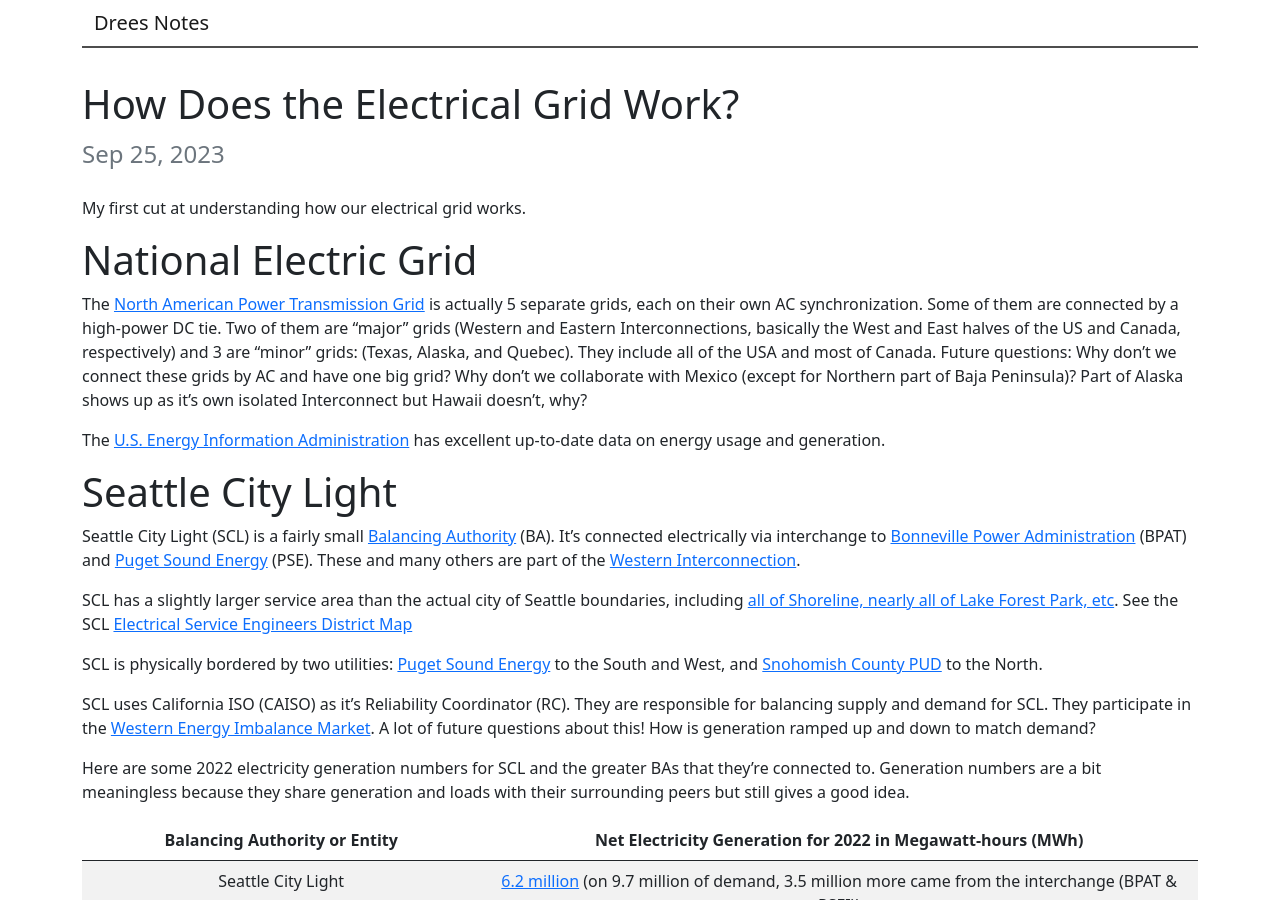
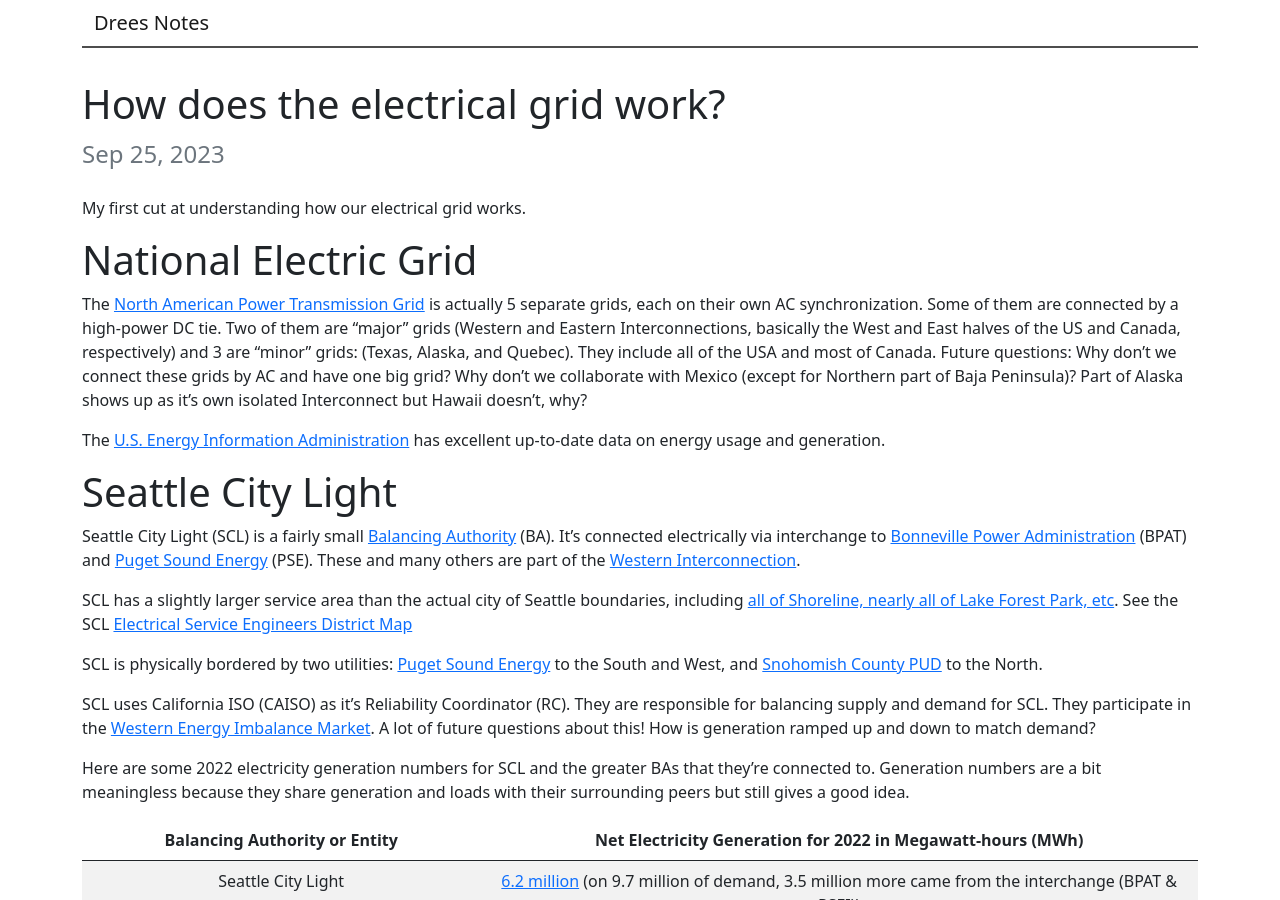
Before and after one commit to matthewdrees/matthewdrees.github.io, a Jekyll site: the page built from _posts/2023-09-25-how-does-the-electrical-grid-work.md, in a window 1280 px wide and 900 px high. Built offline with Jekyll 4.4.1, drawn with Linux system fonts in a browser that asks for light colours.

Commit message:
Less shouting in the blog title.

```diff
--- a/_posts/2023-09-25-how-does-the-electrical-grid-work.md
+++ b/_posts/2023-09-25-how-does-the-electrical-grid-work.md
@@ -1,6 +1,6 @@
 ---
 layout: post
-title:  "How Does the Electrical Grid Work?"
+title:  "How does the electrical grid work?"
 category: energy
 ---
 
```
